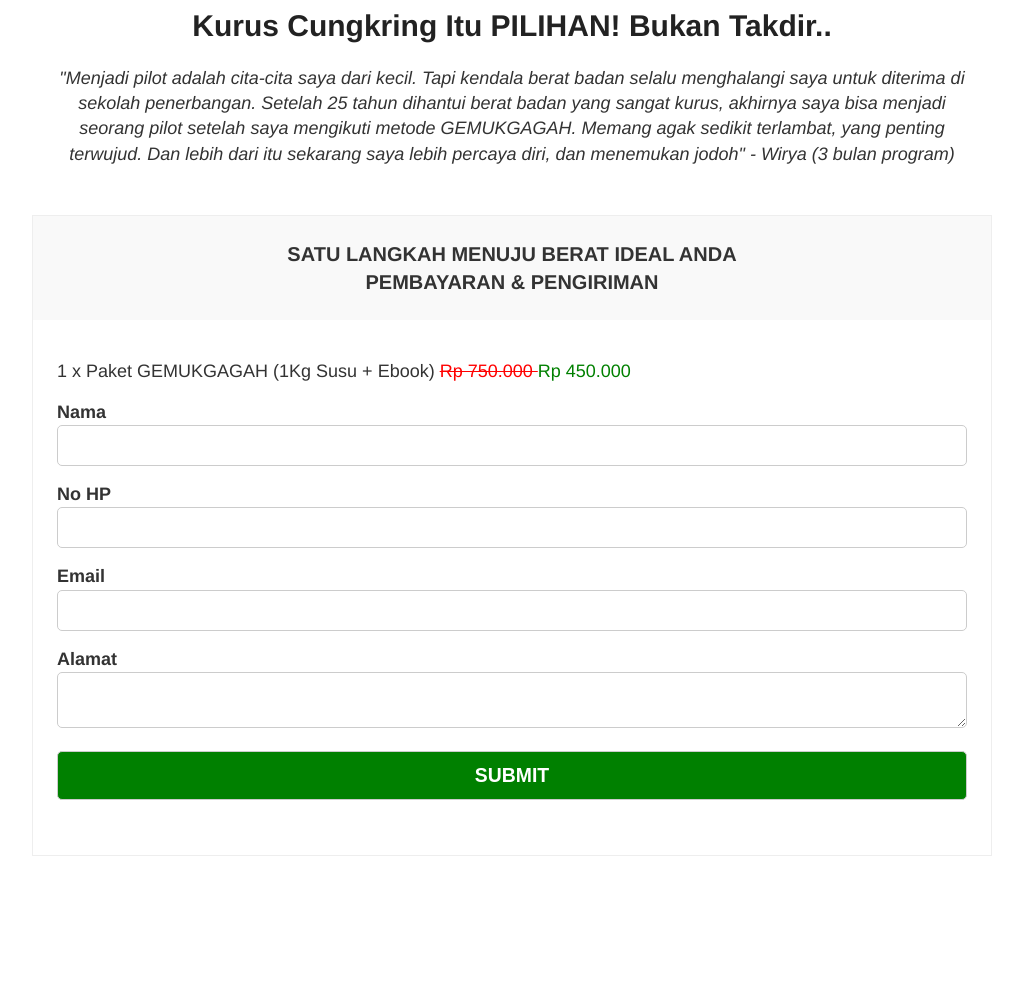
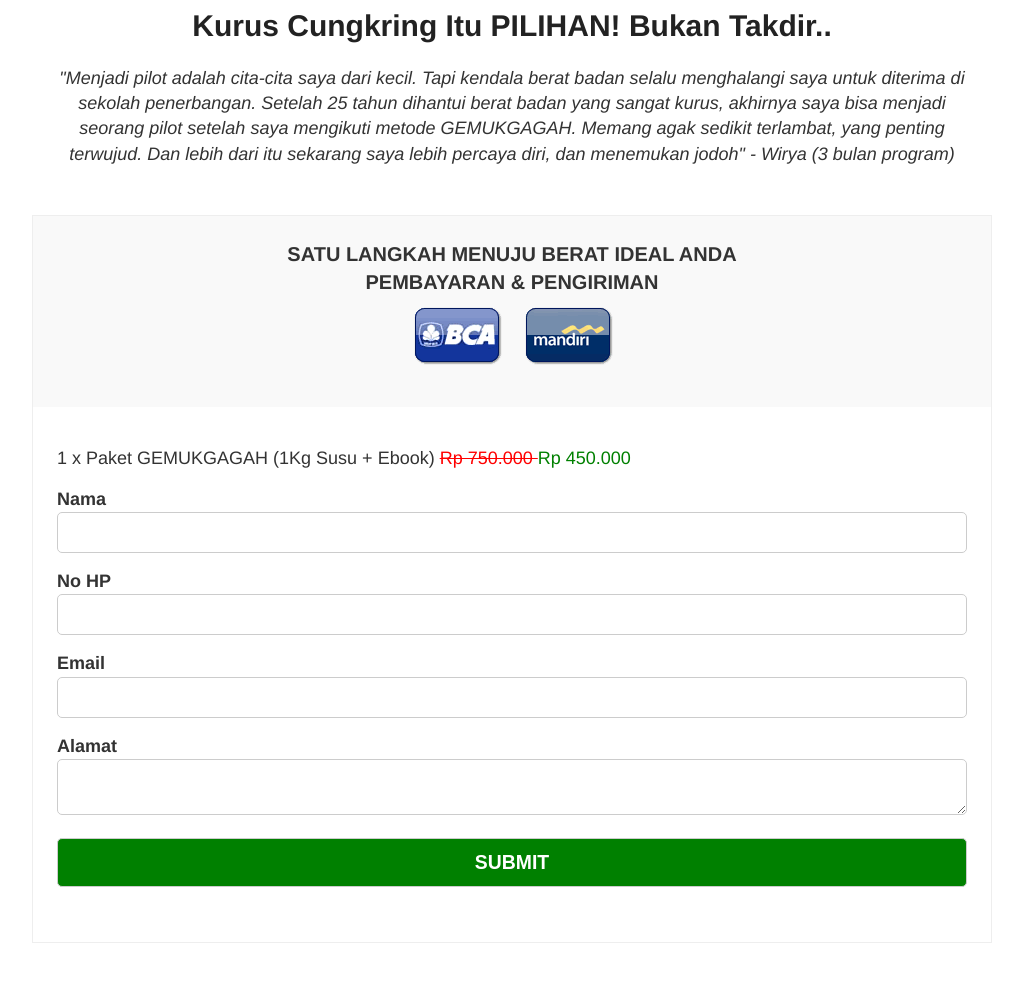
Before and after one commit to kemtol/gemukgagah, a Jekyll site: the page built from laman/order.html, in a window 1280 px wide. Shown: the whole page, without its empty margins (128-1151 px from the left). Built offline with Jekyll 4.4.1, drawn with Linux system fonts in a browser that asks for light colours; nearby versions of some CDN libraries; comment, search, counter and statistics services are not loaded; before the commit the page ends 904 px from its top, so only the background shows below that.

Commit message:
Update order.html

```diff
--- a/laman/order.html
+++ b/laman/order.html
@@ -49,7 +49,10 @@ is_admin: true
 <blockquote class="bq1">"Menjadi pilot adalah cita-cita saya dari kecil. Tapi kendala berat badan selalu menghalangi saya <span class="hidden-xs">untuk diterima di sekolah penerbangan</span>. Setelah 25 tahun dihantui berat badan yang sangat kurus, akhirnya saya bisa menjadi seorang pilot setelah saya mengikuti metode GEMUKGAGAH. <span class="hidden-xs">Memang agak sedikit terlambat, yang penting terwujud. Dan lebih dari itu sekarang saya lebih percaya diri, dan menemukan jodoh</span>" - Wirya (3 bulan program)</blockquote>
 
 <div class="container" id="form--pemesanan">
-	<div class="a1"><span>SATU LANGKAH MENUJU BERAT IDEAL ANDA</span>PEMBAYARAN & PENGIRIMAN</div>
+	<div class="a1">
+		<span>SATU LANGKAH MENUJU BERAT IDEAL ANDA</span>PEMBAYARAN & PENGIRIMAN<br/>
+		<img src="{{ site.baseurl }}images/transfer-bank.png" />
+	</div>
 	<ul>
 		<!--<li id="li_5">
 		<label class="description" for="element_5">Pesanan </label>
```
